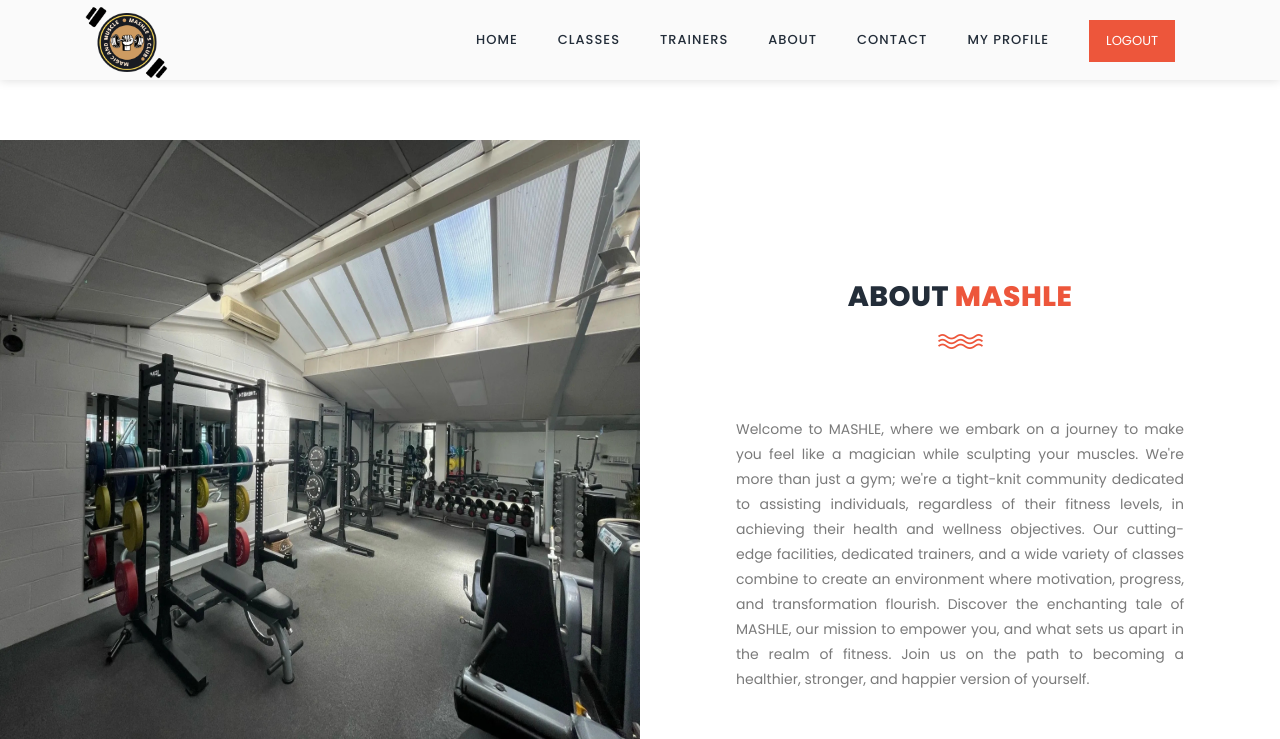
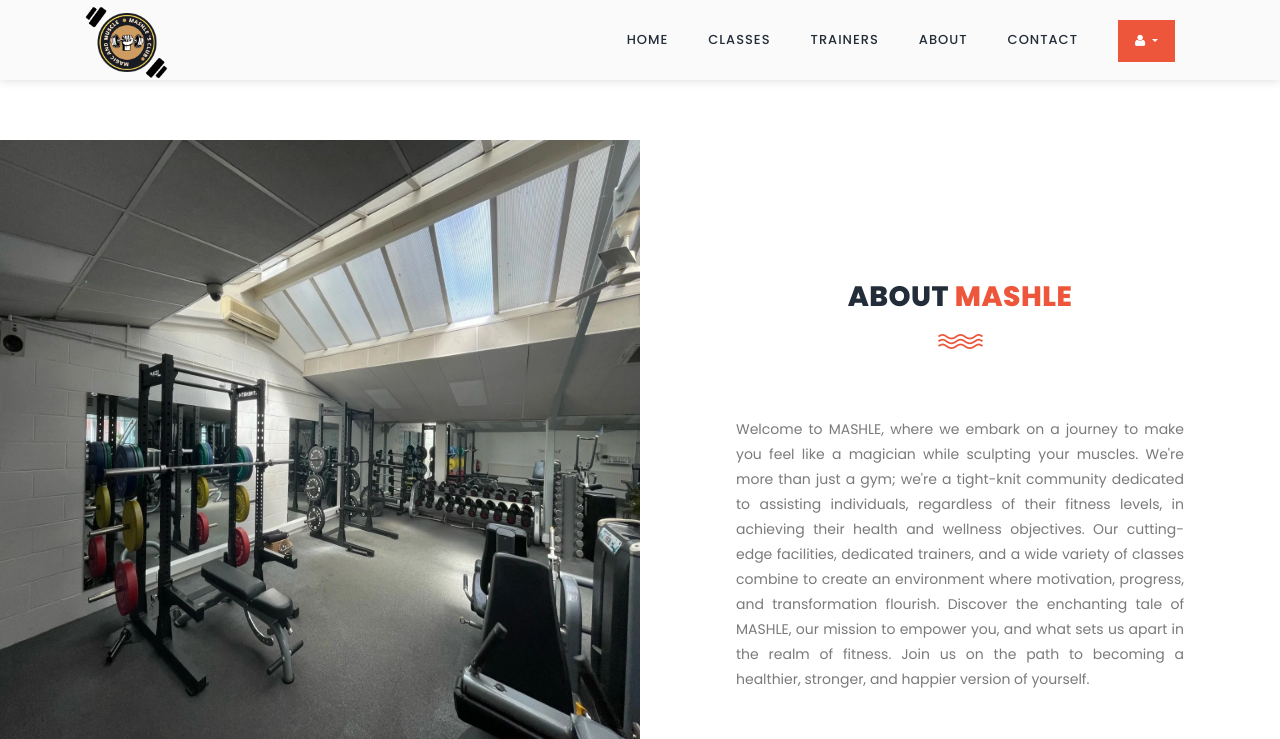
Before and after one commit to Seaji06/System-Project, a Django app: page /about in a window 1280 px wide. Shown: the top 739 px of the page. Run offline with Django 4.2, Linux system fonts and the light colour scheme; a user stored in the database is signed in; some libraries are stand-ins or nearby versions.

Commit message:
gi edit ra nako dapit sa logout

```diff
--- a/GymProject/templates/base.html
+++ b/GymProject/templates/base.html
@@ -45,8 +45,19 @@
                             <li class=""><a href="about">About</a></li>
                             <li class=""><a href="contact">Contact</a></li>
                             {% if user.is_authenticated %}
-                                <li class=""><a href="{% url 'profile' %}">My Profile</a></li>
-                                <li class=""><a href="{% url 'logout' %}">Logout</a></li>
+                                <li class="dropdown">
+                                    <a href="#" class="dropdown-toggle" id="profileDropdown" data-toggle="dropdown" aria-haspopup="true" aria-expanded="false">
+                                        <i class="fa fa-user"></i>
+                                    </a>
+                                    <div class="dropdown-menu" aria-labelledby="profileDropdown">
+                                        <a class="dropdown-item" href="{% url 'profile' %}">View Profile</a>
+                                        <a class="dropdown-item" href="{% url 'profile' %}">Change Password</a>
+                                        {% if user.is_staff %}
+                                        <a class="dropdown-item" href="{% url 'profile' %}">Admin Dashboard</a>
+                                        {% endif %}
+                                        <a class="dropdown-item" href="{% url 'logout' %}">Logout</a>
+                                    </div>
+                                </li>
                             {% else %}
                                 <li class=""><a href="{% url 'login' %}">Login</a></li>
                             {% endif %}
```
Also changed, not shown: GymProject/db.sqlite3.
